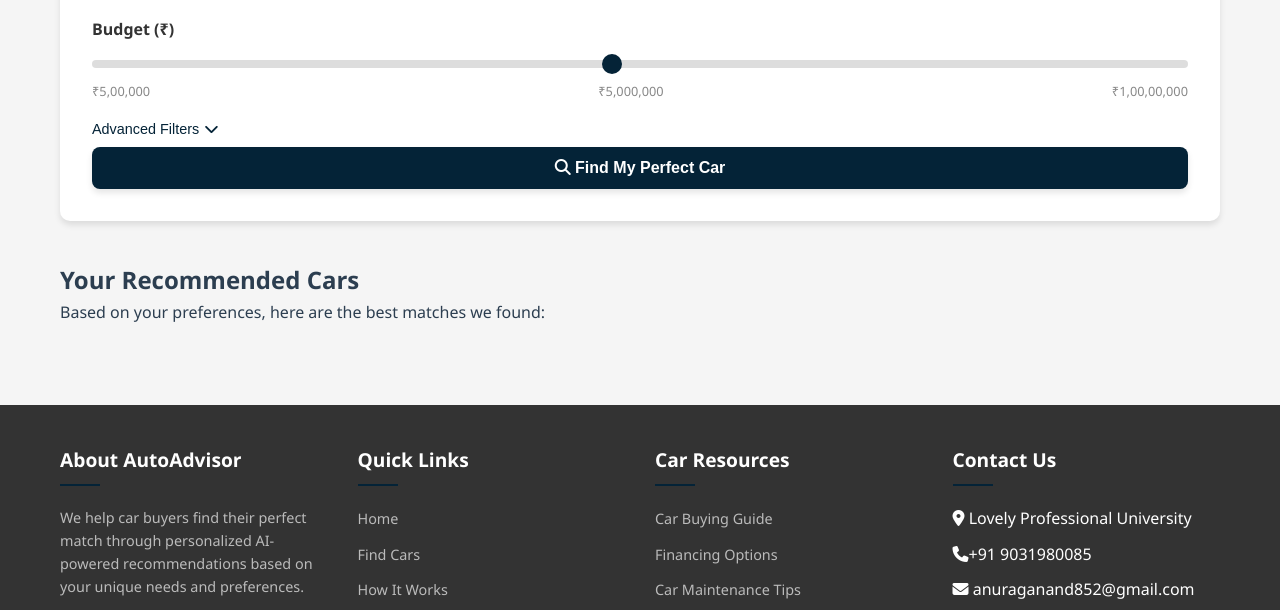
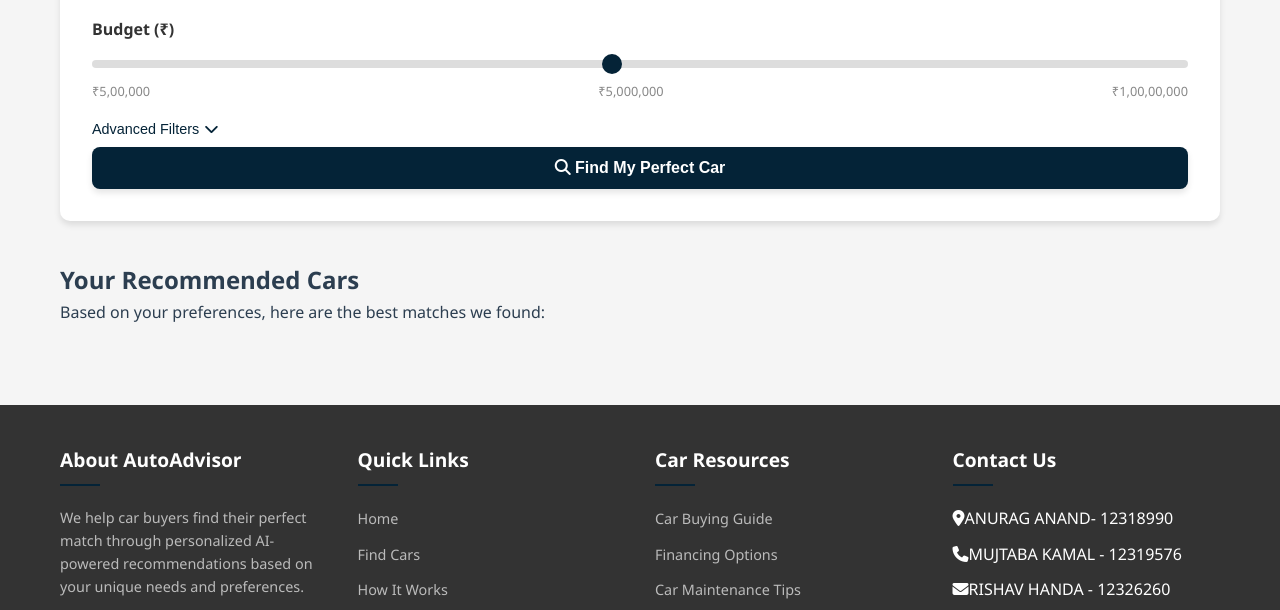
Before and after one commit to shyphen/CARS, a plain HTML site: page static/index.html in a window 1280 px wide. Shown: the part 1126-1736 px from the top of the page. Drawn offline with Linux system fonts and the light colour scheme.

Commit message:
index.html

```diff
--- a/static/index.html
+++ b/static/index.html
@@ -271,9 +271,9 @@
             <div class="footer-section">
                 <h3>Contact Us</h3>
                 <ul class="footer-links">
-                    <li><i class="fas fa-map-marker-alt"></i> Lovely Professional University</li>
-                    <li><i class="fas fa-phone"></i>+91 9031980085</li>
-                    <li><i class="fas fa-envelope"></i> anuraganand852@gmail.com</li>
+                    <li><i class="fas fa-map-marker-alt"></i>ANURAG ANAND- 12318990</li>
+                    <li><i class="fas fa-phone"></i>MUJTABA KAMAL - 12319576</li>
+                    <li><i class="fas fa-envelope"></i>RISHAV HANDA - 12326260</li>
                     <li><i class="fas fa-clock"></i> Mon-Fri: 9AM - 5PM</li>
                 </ul>
             </div>
```
